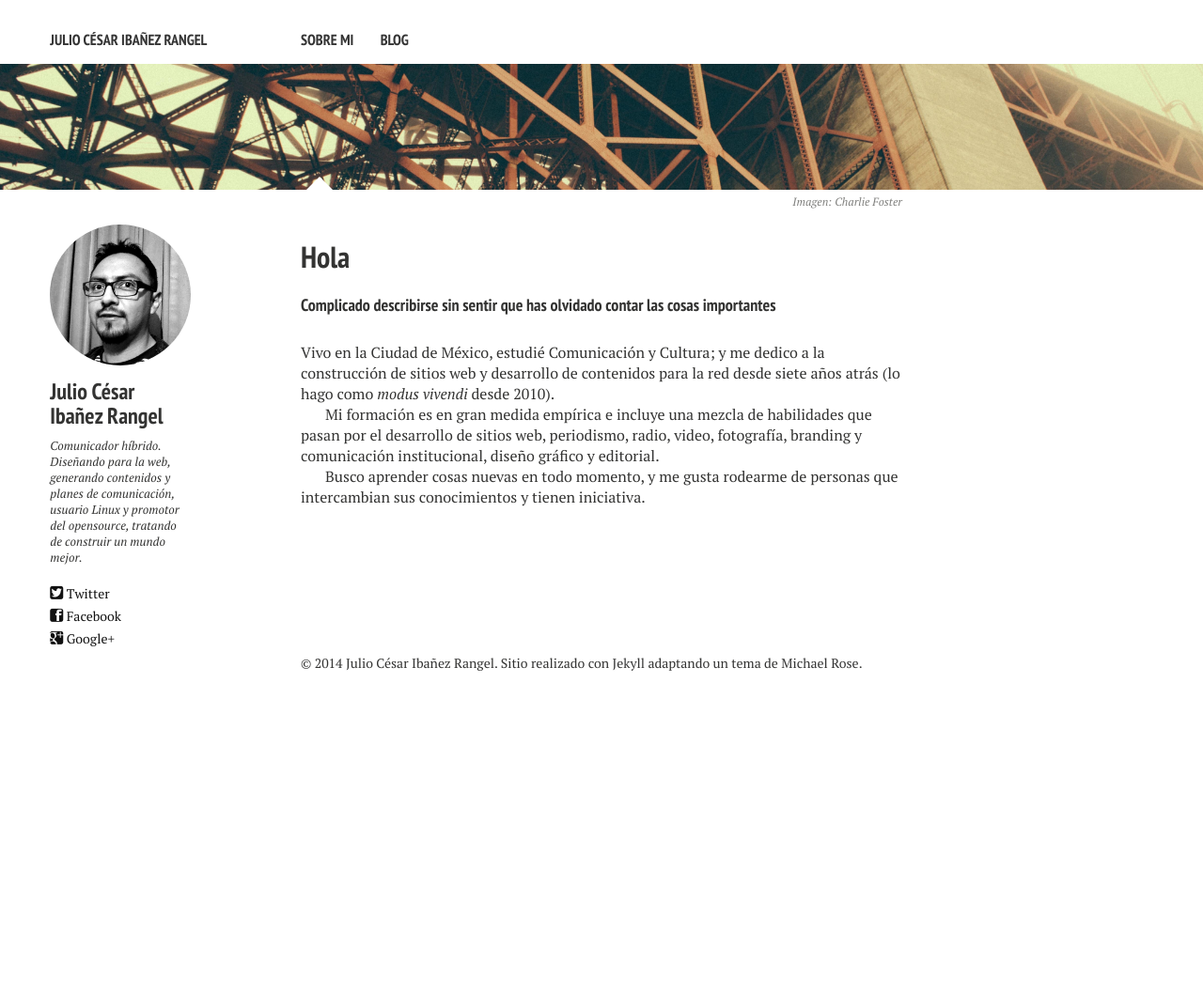
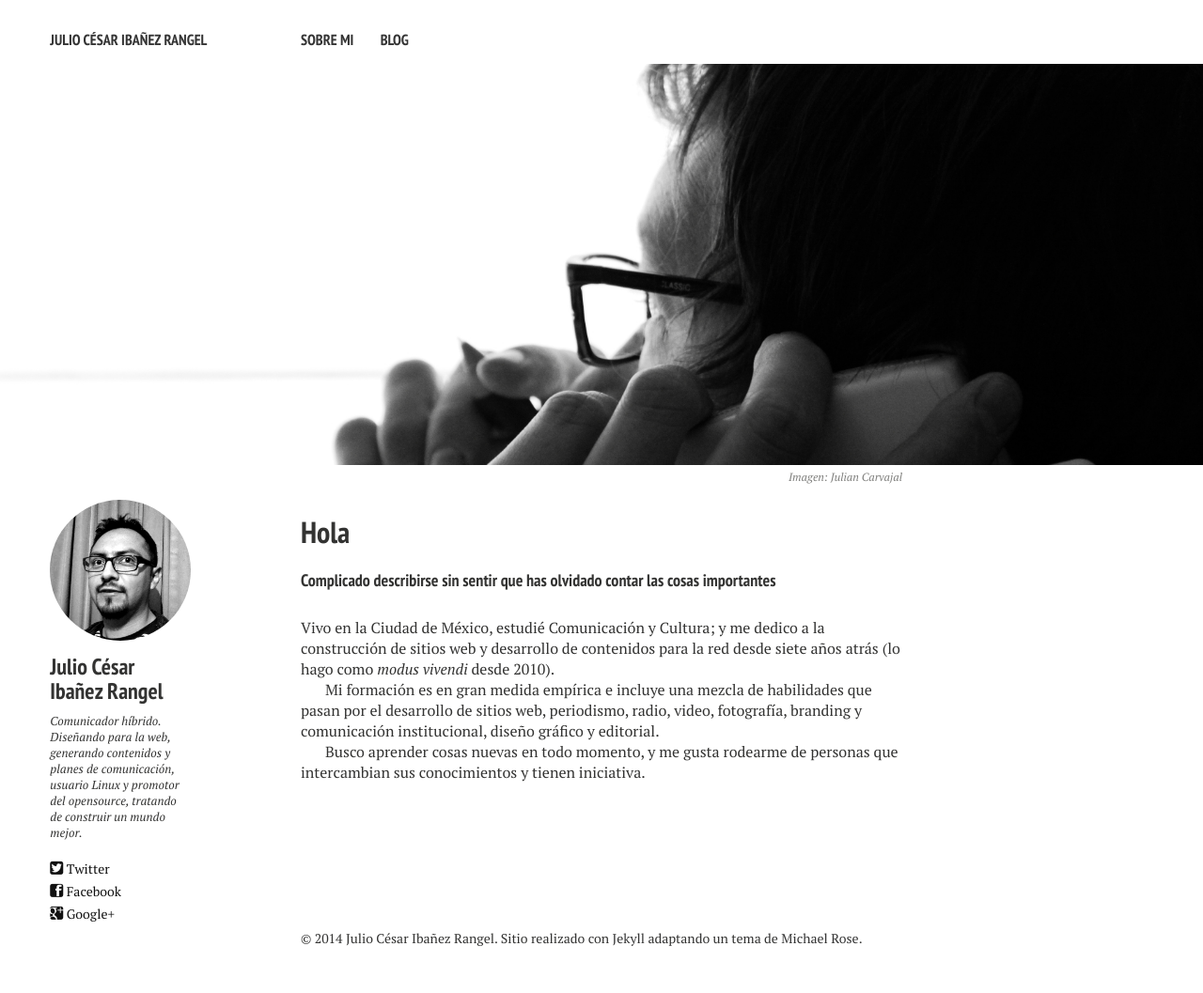
Before and after one commit to antikapital/blog, a Jekyll site: the page built from about.md, in a window 1280 px wide. Shown: the whole page at 94% size. Built offline with Jekyll 4.4.1, drawn with Linux system fonts in a browser that asks for light colours; nearby versions of some CDN libraries; before the commit the page ends 900 px from its top, so only the background shows below that.

Commit message:
nueva imagen about

```diff
--- a/about.md
+++ b/about.md
@@ -2,16 +2,13 @@
 layout: page
 permalink: /about/
 title: Hola
-tagline: biografia, perfil, curriculum
-tags: [biografia, perfil, curriculum]
-modified: 9-9-2013
+tags: [Julio, julio césar, ibañez, webdesign, comunicación y cultura, mexico, drupal, jekyll, diseñador web, periodismo web]
 comments: false
 image:
-  feature: charlie_foster_fragmento.jpg
-  credit: Charlie Foster
-  creditlink: https://www.flickr.com/photos/charliefoster/
+  feature: julian_carvajal.jpg
+  credit: Julian Carvajal
+  creditlink: https://www.flickr.com/photos/31381897@N03/
 ---
-
 
 
 #### Complicado describirse sin sentir que has olvidado contar las cosas importantes
```
Also changed, not shown: images/julian_carvajal.jpg (added).
